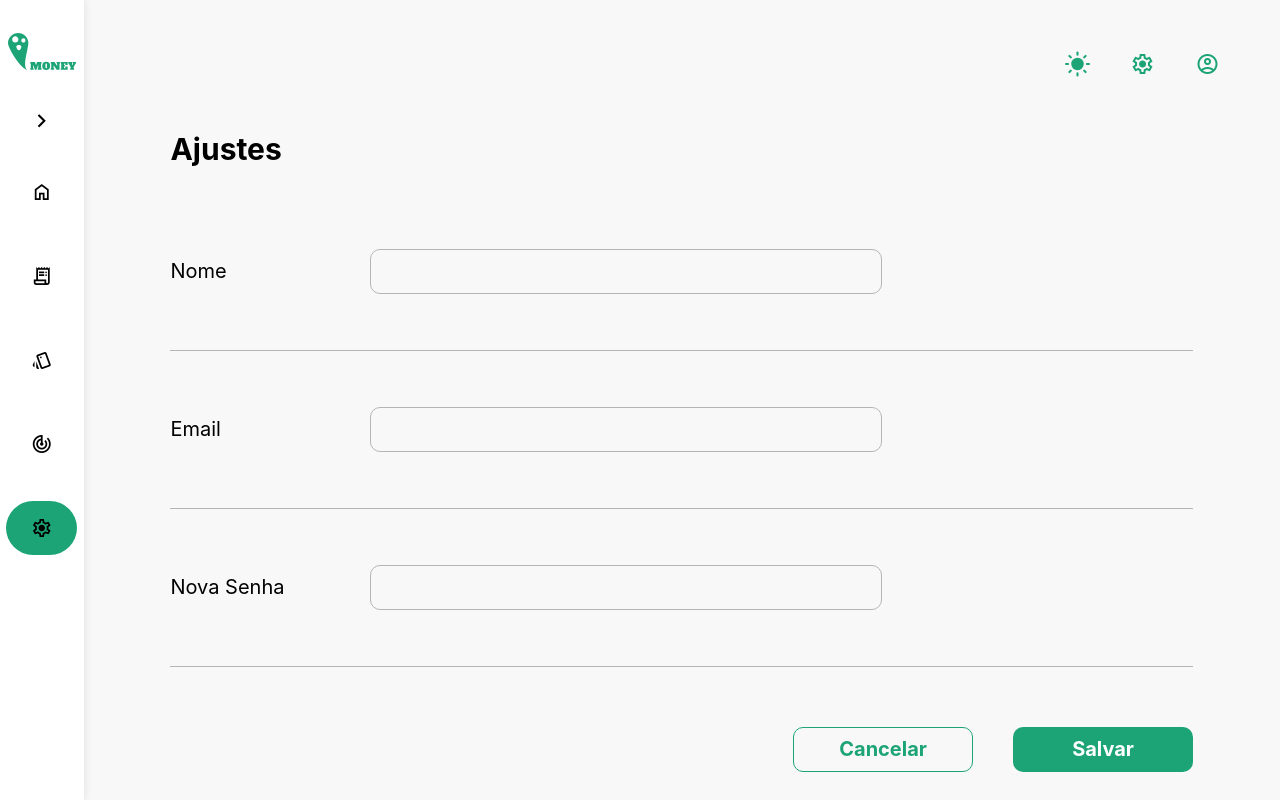
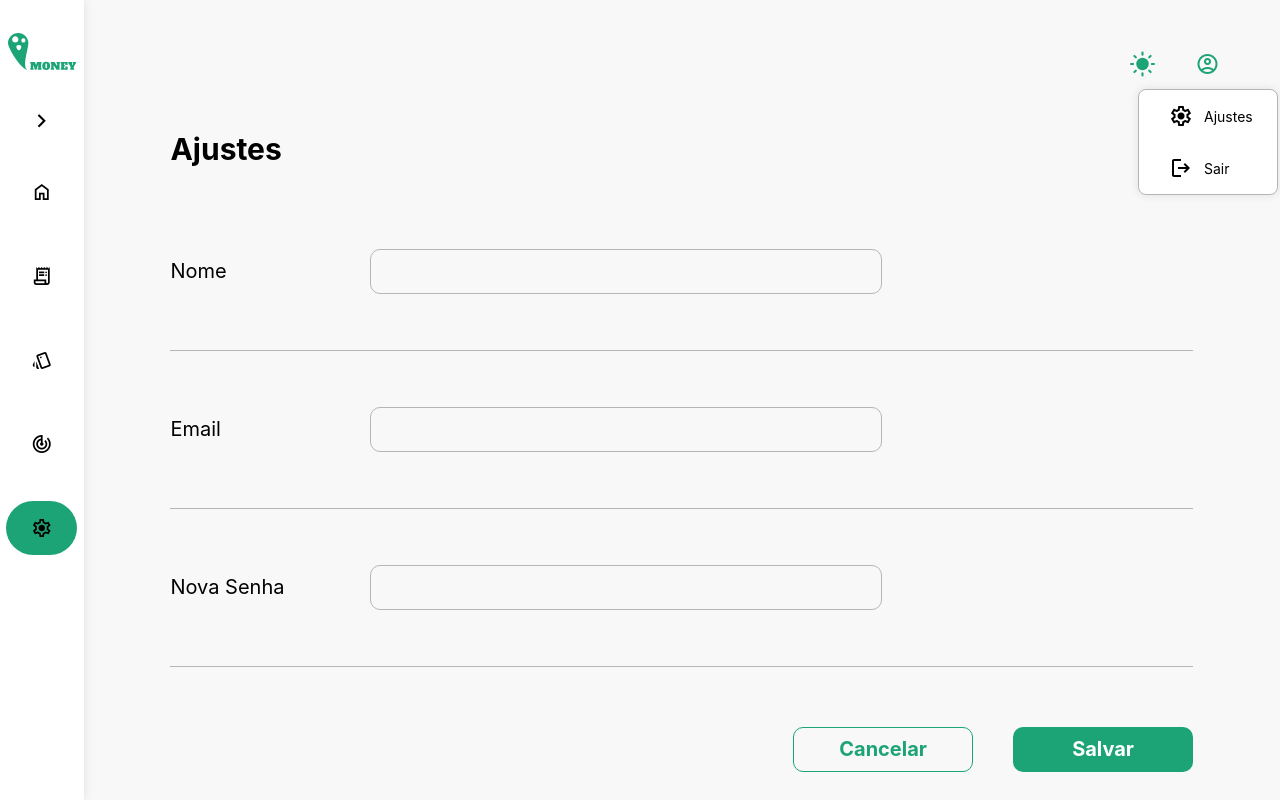
Before and after one commit to DanielAlmeidaToledo/Smart.money, a React (Vite) app in the folder frontend/: page /ajustes in a window 1280 px wide. Both pictures are taken after a click on the button "account_circle". Built offline with nearby package versions, Linux system fonts and the light colour scheme.

Commit message:
feature: adiciona dropdown no header

```diff
--- a/frontend/package.json
+++ b/frontend/package.json
@@ -23,6 +23,7 @@
     "universal-cookie": "^4.0.4"
   },
   "devDependencies": {
+    "@radix-ui/react-dropdown-menu": "^2.0.5",
     "@testing-library/jest-dom": "^5.16.5",
     "@types/jest": "^29.5.1",
     "@types/react": "^18.0.28",
--- a/frontend/src/Pages/Home/Home.tsx
+++ b/frontend/src/Pages/Home/Home.tsx
@@ -76,7 +76,6 @@ const Home: React.FC<HomeProps> = ({ className }) => {
   const { user } = useAuthContext();
 
   console.log('user ---> ', user);
-  console.log('Cookies ---> ', cookies.get('user'));
 
   return (
     <div className={cn('__home-container', className)}>
--- a/frontend/src/components/Header/Header.scss
+++ b/frontend/src/components/Header/Header.scss
@@ -13,4 +13,33 @@
     width: 2.5rem;
     cursor: pointer;
   }
+
+  .__dropdown-content {
+    background-color: getColor('sidebar-background');
+    box-shadow: getColor('box-shadow');
+    border: 1px solid getColor('stroke');
+    width: 14rem;
+    margin-top: 1rem;
+    border-radius: .8rem;
+    z-index: 100;
+
+    .__dropdown-item {
+      width: 100%;
+      cursor: pointer;
+
+      a, div {
+        width: 100%;
+        padding: 1.4rem 3rem;
+        text-decoration: none;
+        display: flex;
+        align-items: center;
+        gap: 1rem;
+
+        :nth-child(n+1) {
+          color: getColor('text-on-primary');
+        }
+      }
+    }
+  }
+
 }
--- a/frontend/src/components/Header/Header.tsx
+++ b/frontend/src/components/Header/Header.tsx
@@ -1,4 +1,6 @@
 import cn from 'classnames';
+import * as DropdownMenu from '@radix-ui/react-dropdown-menu';
+import useAuthContext from '../../contexts/AuthContext';
 
 import ThemeSwitcher from '../ThemeSwitcher/ThemeSwitcher';
 
@@ -9,18 +11,34 @@ type HeaderProps = {
 };
 
 const Header: React.FC<HeaderProps> = ({ className }) => {
-  function handleButton(){
-    alert("Em desenvolvimento");
-  }
+  const { logout } = useAuthContext();
+
+  const handleLogout = () => {
+    logout();
+  };
+
   return (
     <div className={cn('__header-container', className)}>
       <ThemeSwitcher />
-      <button onClick={() => handleButton()}>
-        <span className="material-symbols-outlined">settings</span>
-      </button>
-      <button onClick={() => handleButton()}>
-        <span className="material-symbols-outlined">account_circle</span>
-      </button>
+      <DropdownMenu.Root>
+        <DropdownMenu.Trigger>
+          <span className="material-symbols-outlined">account_circle</span>
+        </DropdownMenu.Trigger>
+        <DropdownMenu.Content className="__dropdown-content">
+          <DropdownMenu.Item className="__dropdown-item">
+            <a href="/ajustes">
+              <span className="material-symbols-outlined">settings</span>
+              <span>Ajustes</span>
+            </a>
+          </DropdownMenu.Item>
+          <DropdownMenu.Item className="__dropdown-item" onSelect={handleLogout}>
+            <div>
+              <span className="material-symbols-outlined">logout</span>
+              <span>Sair</span>
+            </div>
+          </DropdownMenu.Item>
+        </DropdownMenu.Content>
+      </DropdownMenu.Root>
     </div>
   );
 };
--- a/frontend/src/contexts/AuthContext.tsx
+++ b/frontend/src/contexts/AuthContext.tsx
@@ -38,6 +38,7 @@ export const AuthProvider = ({ children }: AuthProps) => {
   const [errors, setErrors] = useState<any[]>([]);
   const navigate = useNavigate();
 
+  // Verifica se o usuário está logado
   useEffect(() => {
     const userCookie = cookies.get('user');
     if (userCookie) {
@@ -45,6 +46,7 @@ export const AuthProvider = ({ children }: AuthProps) => {
     }
   }, []);
 
+  // Função para fazer login
   const login = async ({ ...data }) => {
     try {
       const response = await axios.post('/login', data);
@@ -60,6 +62,7 @@ export const AuthProvider = ({ children }: AuthProps) => {
     }
   };
 
+  // Função para fazer cadastro
   const register = async ({ ...data }) => {
     try {
       const response = await axios.post('/users', data);
@@ -73,6 +76,7 @@ export const AuthProvider = ({ children }: AuthProps) => {
     }
   };
 
+  // Função para fazer logout
   const logout = async () => {
     try {
       await axios.post('/logout');
@@ -82,6 +86,7 @@ export const AuthProvider = ({ children }: AuthProps) => {
         email: '',
         created_at: ''
       });
+      cookies.remove('user');
       setErrors([]);
       navigate('/');
     } catch (error) {
```
Also changed, not shown: 2 other files (tests, documents, lock files or other folders).
